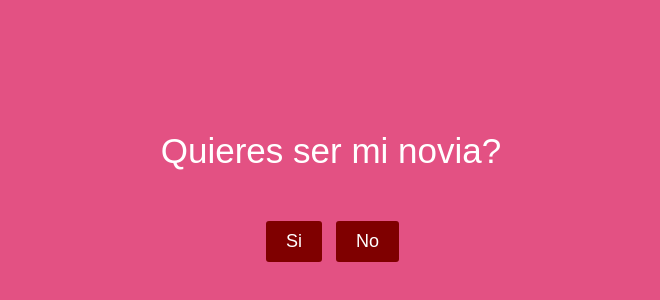
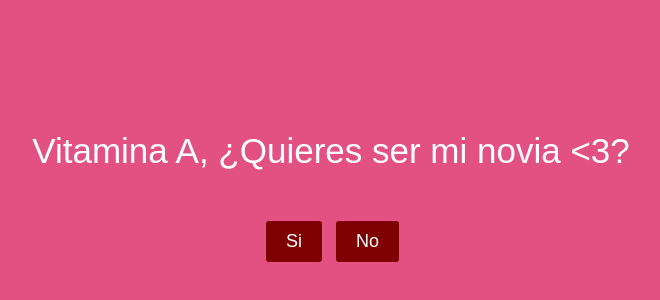
Before and after one commit to jeanenriquez/mylove, a plain HTML site: page index.html in a window 1280 px wide. Shown: the part 224-524 px from the top of the page, without its empty margins (309-969 px from the left). Drawn offline with Linux system fonts and the light colour scheme.

Commit message:
Update index.html

```diff
--- a/index.html
+++ b/index.html
@@ -11,7 +11,7 @@
 <body>
     <div class="container">
         <div class="title">
-            Quieres ser mi novia?
+            Vitamina A, ¿Quieres ser mi novia <3?
         </div>
 
         <div class="buttons">
```
